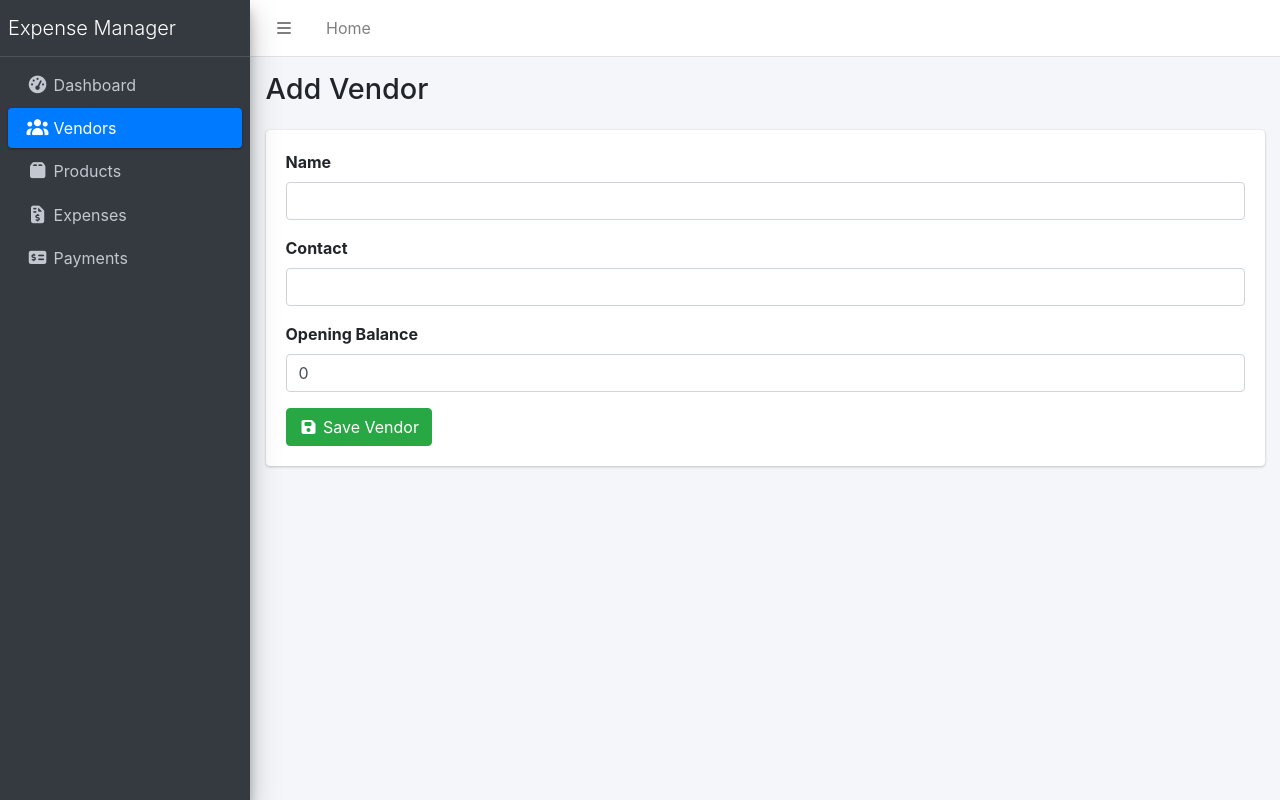
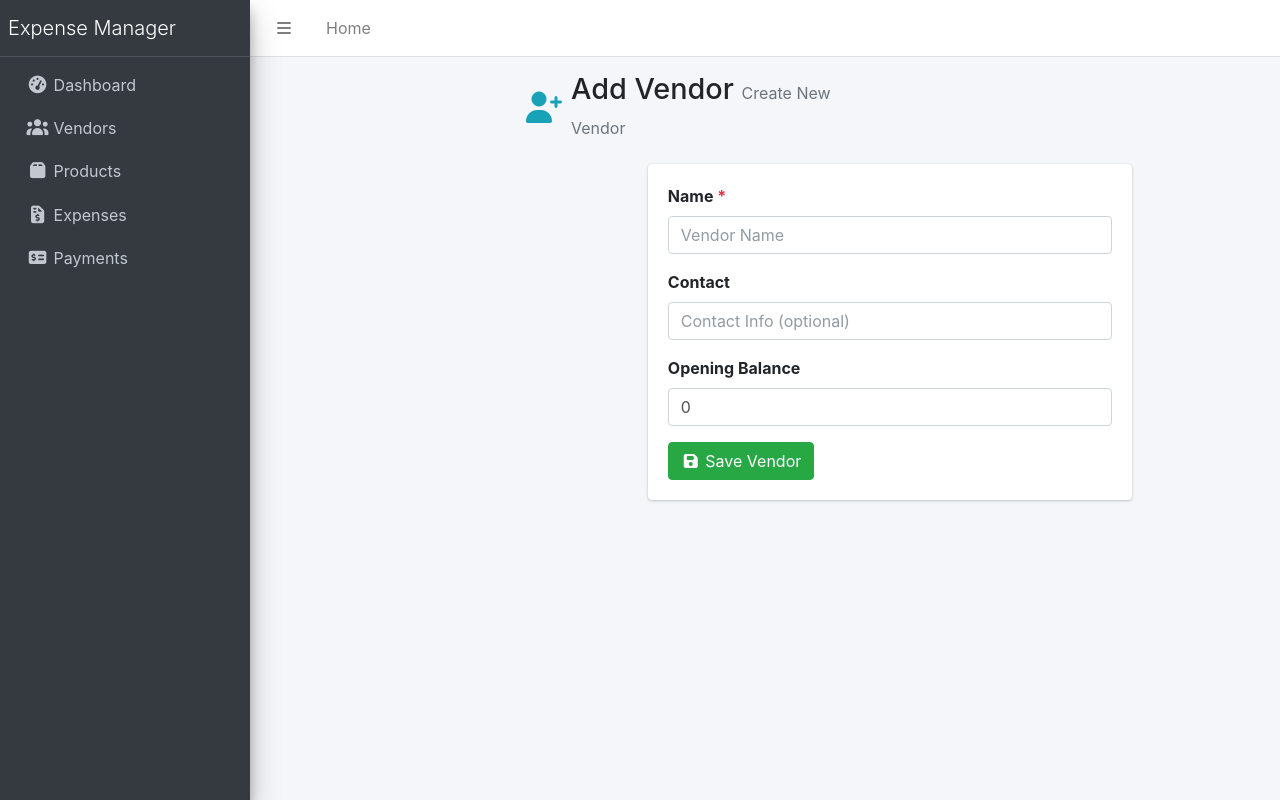
Before and after one commit to ashik4u/expense-manager, a Django app: page /vendors/add/ in a window 1280 px wide. Run offline with Django 5.2, Linux system fonts and the light colour scheme; the visitor is signed in with stand-in values (Sample User, id 1); some libraries are stand-ins or nearby versions.

Commit message:
Refine Add Vendor page for consistent header and layout

```diff
--- a/templates/core/vendor_add.html
+++ b/templates/core/vendor_add.html
@@ -1,53 +1,24 @@
-<!DOCTYPE html>
-<html lang="en">
-<head>
-    <meta charset="UTF-8">
-    <title>Add Vendor</title>
-    <link rel="stylesheet" href="https://cdn.jsdelivr.net/npm/admin-lte@3.2/dist/css/adminlte.min.css">
-    <link rel="stylesheet" href="https://cdn.jsdelivr.net/npm/@fortawesome/fontawesome-free/css/all.min.css">
-</head>
-<body class="hold-transition sidebar-mini">
-<div class="wrapper">
-    <nav class="main-header navbar navbar-expand navbar-white navbar-light">
-        <ul class="navbar-nav">
-            <li class="nav-item">
-                <a class="nav-link" data-widget="pushmenu" href="#" role="button"><i class="fas fa-bars"></i></a>
-            </li>
-            <li class="nav-item d-none d-sm-inline-block">
-                <a href="{% url 'dashboard' %}" class="nav-link">Home</a>
-            </li>
-        </ul>
-    </nav>
-    <aside class="main-sidebar sidebar-dark-primary elevation-4">
-        <a href="{% url 'dashboard' %}" class="brand-link">
-            <span class="brand-text font-weight-light">Expense Manager</span>
-        </a>
-        <div class="sidebar">
-            <nav class="mt-2">
-                <ul class="nav nav-pills nav-sidebar flex-column" data-widget="treeview" role="menu">
-                    <li class="nav-item"><a href="{% url 'dashboard' %}" class="nav-link"><i class="nav-icon fas fa-tachometer-alt"></i><p>Dashboard</p></a></li>
-                    <li class="nav-item"><a href="{% url 'vendor_list' %}" class="nav-link active"><i class="nav-icon fas fa-users"></i><p>Vendors</p></a></li>
-                    <li class="nav-item"><a href="{% url 'product_list' %}" class="nav-link"><i class="nav-icon fas fa-box"></i><p>Products</p></a></li>
-                    <li class="nav-item"><a href="{% url 'expense_list' %}" class="nav-link"><i class="nav-icon fas fa-file-invoice-dollar"></i><p>Expenses</p></a></li>
-                    <li class="nav-item"><a href="{% url 'payment_list' %}" class="nav-link"><i class="nav-icon fas fa-money-check-alt"></i><p>Payments</p></a></li>
-                </ul>
-            </nav>
-        </div>
-    </aside>
+{% extends 'base.html' %}
+{% block content %}
     <div class="content-wrapper">
         <div class="content-header">
             <div class="container-fluid">
-                <div class="row mb-2">
-                    <div class="col-sm-6">
-                        <h1 class="m-0">Add Vendor</h1>
+                <div class="row mb-2 align-items-center">
+                    <div class="col-sm-6 d-flex align-items-center">
+                        <i class="fas fa-user-plus fa-2x text-info mr-2"></i>
+                        <div>
+                            <h1 class="m-0">Add Vendor <small class="text-muted" style="font-size:1rem;">Create New Vendor</small></h1>
+                        </div>
                     </div>
                 </div>
             </div>
         </div>
         <section class="content">
             <div class="container-fluid">
-                <div class="card">
-                    <div class="card-body">
+                <div class="row justify-content-center">
+                    <div class="col-md-8">
+                        <div class="card">
+                            <div class="card-body">
                         {% if errors %}
                             <div class="alert alert-danger">
                                 <ul class="mb-0">
@@ -60,30 +31,27 @@
                         {% if success %}
                             <div class="alert alert-success">{{ success }}</div>
                         {% endif %}
-                        <form method="post">
+                        <form method="post" autocomplete="off">
                             {% csrf_token %}
                             <div class="form-group">
-                                <label for="id_name">Name</label>
-                                <input type="text" name="name" id="id_name" class="form-control" required value="{{ name|default:'' }}">
+                                <label for="id_name">Name <span class="text-danger">*</span></label>
+                                <input type="text" name="name" id="id_name" class="form-control" required value="{{ name|default:'' }}" maxlength="100" placeholder="Vendor Name">
                             </div>
                             <div class="form-group">
                                 <label for="id_contact">Contact</label>
-                                <input type="text" name="contact" id="id_contact" class="form-control" value="{{ contact|default:'' }}">
+                                <input type="text" name="contact" id="id_contact" class="form-control" value="{{ contact|default:'' }}" maxlength="100" placeholder="Contact Info (optional)">
                             </div>
                             <div class="form-group">
                                 <label for="id_opening_balance">Opening Balance</label>
-                                <input type="number" name="opening_balance" id="id_opening_balance" class="form-control" step="0.01" value="{{ opening_balance|default:'0' }}">
+                                <input type="number" name="opening_balance" id="id_opening_balance" class="form-control" step="0.01" min="0" value="{{ opening_balance|default:'0' }}" placeholder="0.00">
                             </div>
                             <button type="submit" class="btn btn-success"><i class="fas fa-save"></i> Save Vendor</button>
                         </form>
+                            </div>
+                        </div>
                     </div>
                 </div>
             </div>
         </section>
     </div>
-</div>
-<script src="https://cdn.jsdelivr.net/npm/jquery/dist/jquery.min.js"></script>
-<script src="https://cdn.jsdelivr.net/npm/bootstrap@4.6.2/dist/js/bootstrap.bundle.min.js"></script>
-<script src="https://cdn.jsdelivr.net/npm/admin-lte@3.2/dist/js/adminlte.min.js"></script>
-</body>
-</html>
+{% endblock %}
```
